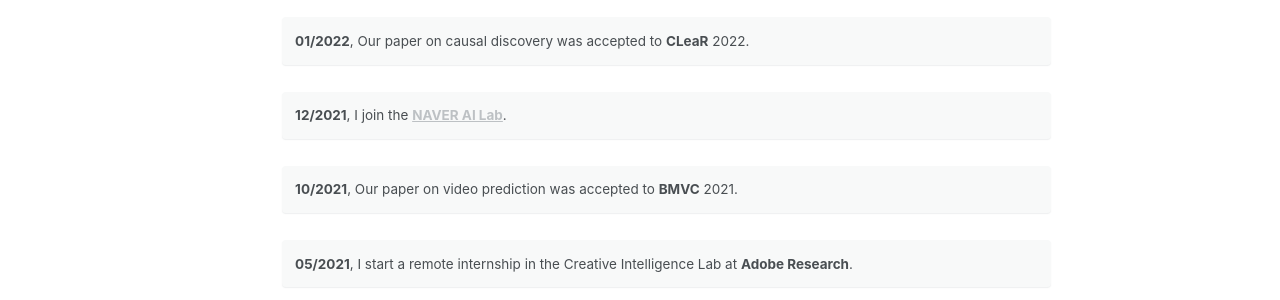
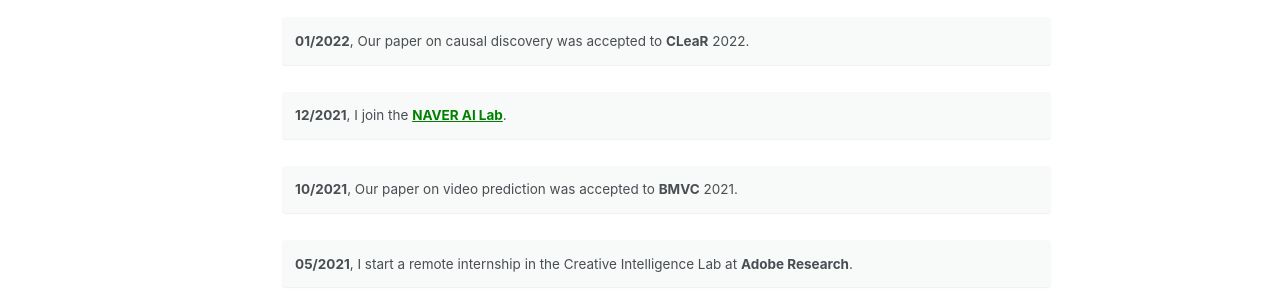
Before and after one commit to lee-jiyoung/lee-jiyoung.github.io, a Jekyll site: the page built from _pages/about.md, in a window 1280 px wide. Shown: the part 491-791 px from the top of the page. Built offline with Jekyll 4.4.1, drawn with Linux system fonts in a browser that asks for light colours.

Commit message:
Update about.md

```diff
--- a/_pages/about.md
+++ b/_pages/about.md
@@ -26,7 +26,7 @@ News
 ======
 **01/2022**, Our paper on causal discovery was accepted to **CLeaR** 2022.
 {: .notice}
-**12/2021**, I join the **<a href="https://naver-career.gitbook.io/en/teams/clova-cic">NAVER AI Lab</a>**.
+**12/2021**, I join the **<a href="https://naver-career.gitbook.io/en/teams/clova-cic" style="color: green">NAVER AI Lab</a>**.
 {: .notice}
 **10/2021**, Our paper on video prediction was accepted to **BMVC** 2021.
 {: .notice}
```
